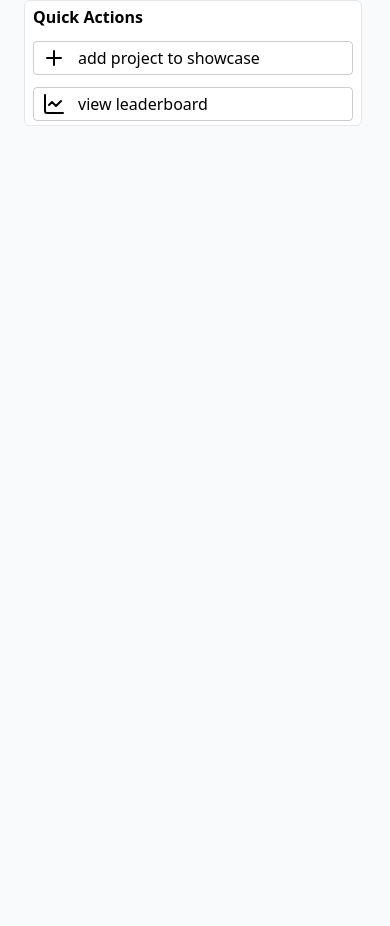
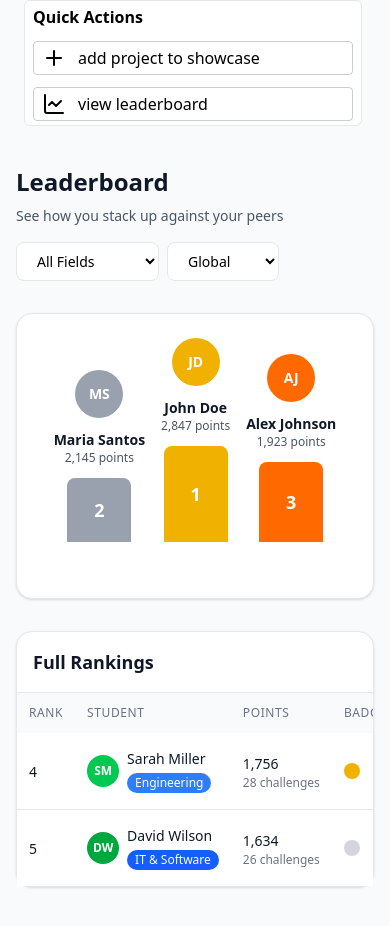
Before and after one commit to jabo-arnold-landry/TVET-Spot, a React (Vite) app: page / in a window 390 px wide. Shown: the part 2264-3190 px from the top of the page. Before the commit the page ends 2406 px from the top, so only its background shows below. Built offline with nearby package versions, Linux system fonts and the light colour scheme.

Commit message:
Responsive leader board section

```diff
--- a/src/App.jsx
+++ b/src/App.jsx
@@ -3,6 +3,7 @@ import Navbar from "./components/Navbar";
 import Welcome from "./components/Welcome";
 import Growth from "./growth-section";
 import Dashboard from "./Components/Dashboard";
+import Leaderboard from "./components/Leaderboard";
 
 function App() {
   return (
@@ -10,6 +11,7 @@ function App() {
       <Navbar />
       <Welcome />
       <Growth />
+      <Leaderboard />
     </>
   );
 }
--- /dev/null
+++ b/src/Components/Leaderboard.jsx
@@ -0,0 +1,186 @@
+import React, { useState } from 'react';
+
+const Leaderboard = () => {
+  const [activeFilter, setActiveFilter] = useState('All Fields');
+  const [activeScope, setActiveScope] = useState('Global');
+
+  // Mock data - would come from API in real implementation
+  const topThree = [
+    { rank: 2, name: "Maria Santos", points: "2,145 points", initials: "MS", color: "bg-gray-400" },
+    { rank: 1, name: "John Doe", points: "2,847 points", initials: "JD", color: "bg-yellow-500" },
+    { rank: 3, name: "Alex Johnson", points: "1,923 points", initials: "AJ", color: "bg-orange-500" }
+  ];
+
+  const fullRankings = [
+    {
+      rank: 4,
+      name: "Sarah Miller",
+      field: "Engineering",
+      fieldColor: "bg-blue-500",
+      points: 1756,
+      badge: "bg-yellow-500",
+      challenges: 28,
+      initials: "SM",
+      avatarColor: "bg-green-500"
+    },
+    {
+      rank: 5,
+      name: "David Wilson",
+      field: "IT & Software",
+      fieldColor: "bg-blue-600",
+      points: 1634,
+      badge: "bg-gray-300",
+      challenges: 26,
+      initials: "DW",
+      avatarColor: "bg-green-600"
+    }
+  ];
+
+  const podiumHeights = {
+    1: "h-24 bg-yellow-500",
+    2: "h-16 bg-gray-400",
+    3: "h-20 bg-orange-500"
+  };
+
+  const podiumOrder = [topThree[0], topThree[1], topThree[2]]; // 2nd, 1st, 3rd
+
+  return (
+    <div className="bg-gray-50 min-h-screen">
+      <div className="max-w-7xl mx-auto px-4 sm:px-6 lg:px-8 py-6">
+        {/* Header */}
+        <div className="mb-8">
+          <div className="flex flex-col sm:flex-row sm:items-center sm:justify-between gap-4">
+            <div>
+              <h1 className="text-2xl lg:text-3xl font-bold text-gray-900 mb-2">
+                Leaderboard
+              </h1>
+              <p className="text-gray-600 text-sm lg:text-base">
+                See how you stack up against your peers
+              </p>
+            </div>
+
+            {/* Filters */}
+            <div className="flex gap-2 flex-wrap">
+              <select
+                value={activeFilter}
+                onChange={(e) => setActiveFilter(e.target.value)}
+                className="px-4 py-2 bg-white border border-gray-200 rounded-lg text-sm focus:outline-none focus:ring-2 focus:ring-green-500"
+              >
+                <option>All Fields</option>
+                <option>Engineering</option>
+                <option>IT & Software</option>
+                <option>Healthcare</option>
+              </select>
+
+              <select
+                value={activeScope}
+                onChange={(e) => setActiveScope(e.target.value)}
+                className="px-4 py-2 bg-white border border-gray-200 rounded-lg text-sm focus:outline-none focus:ring-2 focus:ring-green-500"
+              >
+                <option>Global</option>
+                <option>Local</option>
+                <option>Regional</option>
+              </select>
+            </div>
+          </div>
+        </div>
+
+        {/* Podium Section */}
+        <div className="bg-white rounded-2xl p-6 lg:p-8 shadow-sm border border-gray-200 mb-8">
+          <div className="flex justify-center items-end gap-4 lg:gap-8 mb-8">
+            {podiumOrder.map((person, index) => (
+              <div key={person.rank} className="flex flex-col items-center">
+                {/* Avatar */}
+                <div className={`w-12 h-12 lg:w-16 lg:h-16 ${person.color} rounded-full flex items-center justify-center mb-3 lg:mb-4`}>
+                  <span className="text-white font-bold text-sm lg:text-lg">{person.initials}</span>
+                </div>
+
+                {/* Name and Points */}
+                <div className="text-center mb-3 lg:mb-4">
+                  <p className="font-semibold text-gray-900 text-sm lg:text-base">{person.name}</p>
+                  <p className="text-gray-600 text-xs lg:text-sm">{person.points}</p>
+                </div>
+
+                {/* Podium */}
+                <div className={`w-16 lg:w-20 ${podiumHeights[person.rank]} rounded-t-lg flex items-center justify-center`}>
+                  <span className="text-white font-bold text-lg lg:text-2xl">{person.rank}</span>
+                </div>
+              </div>
+            ))}
+          </div>
+        </div>
+
+        {/* Full Rankings Table */}
+        <div className="bg-white rounded-2xl shadow-sm border border-gray-200">
+          <div className="p-4 lg:p-6 border-b border-gray-200">
+            <h2 className="text-lg lg:text-xl font-semibold text-gray-900">Full Rankings</h2>
+          </div>
+
+          <div className="overflow-x-auto">
+            <table className="w-full">
+              <thead className="bg-gray-50">
+                <tr>
+                  <th className="px-3 sm:px-4 lg:px-6 py-3 text-left text-xs font-medium text-gray-500 uppercase tracking-wider">
+                    Rank
+                  </th>
+                  <th className="px-3 sm:px-4 lg:px-6 py-3 text-left text-xs font-medium text-gray-500 uppercase tracking-wider">
+                    Student
+                  </th>
+                  <th className="px-3 sm:px-4 lg:px-6 py-3 text-left text-xs font-medium text-gray-500 uppercase tracking-wider hidden sm:table-cell">
+                    Field
+                  </th>
+                  <th className="px-3 sm:px-4 lg:px-6 py-3 text-left text-xs font-medium text-gray-500 uppercase tracking-wider">
+                    Points
+                  </th>
+                  <th className="px-3 sm:px-4 lg:px-6 py-3 text-left text-xs font-medium text-gray-500 uppercase tracking-wider">
+                    Badge
+                  </th>
+                </tr>
+              </thead>
+              <tbody className="bg-white divide-y divide-gray-200">
+                {fullRankings.map((student, index) => (
+                  <tr key={student.rank} className="hover:bg-gray-50 transition-colors">
+                    <td className="px-3 sm:px-4 lg:px-6 py-4 whitespace-nowrap">
+                      <span className="text-sm font-medium text-gray-900">{student.rank}</span>
+                    </td>
+                    <td className="px-3 sm:px-4 lg:px-6 py-4 whitespace-nowrap">
+                      <div className="flex items-center gap-2 sm:gap-3">
+                        <div className={`w-8 h-8 lg:w-10 lg:h-10 ${student.avatarColor} rounded-full flex items-center justify-center flex-shrink-0`}>
+                          <span className="text-white font-bold text-xs lg:text-sm">{student.initials}</span>
+                        </div>
+                        <div className="min-w-0">
+                          <p className="text-sm font-medium text-gray-900 truncate">{student.name}</p>
+                          <div className="sm:hidden">
+                            <span className={`inline-flex px-2 py-0.5 text-xs font-medium text-white rounded-full ${student.fieldColor} mt-1`}>
+                              {student.field}
+                            </span>
+                          </div>
+                        </div>
+                      </div>
+                    </td>
+                    <td className="px-3 sm:px-4 lg:px-6 py-4 whitespace-nowrap hidden sm:table-cell">
+                      <span className={`inline-flex px-2 py-1 text-xs font-medium text-white rounded-full ${student.fieldColor}`}>
+                        {student.field}
+                      </span>
+                    </td>
+                    <td className="px-3 sm:px-4 lg:px-6 py-4 whitespace-nowrap">
+                      <div>
+                        <span className="text-sm font-medium text-gray-900">{student.points.toLocaleString()}</span>
+                        <div className="text-xs text-gray-500 sm:hidden">{student.challenges} challenges</div>
+                      </div>
+                    </td>
+                    <td className="px-3 sm:px-4 lg:px-6 py-4 whitespace-nowrap">
+                      <div className={`w-4 h-4 lg:w-6 lg:h-6 ${student.badge} rounded-full`}></div>
+                    </td>
+                  </tr>
+                ))}
+              </tbody>
+            </table>
+          </div>
+        </div>
+      </div>
+    </div>
+  );
+};
+
+export default Leaderboard;
```
